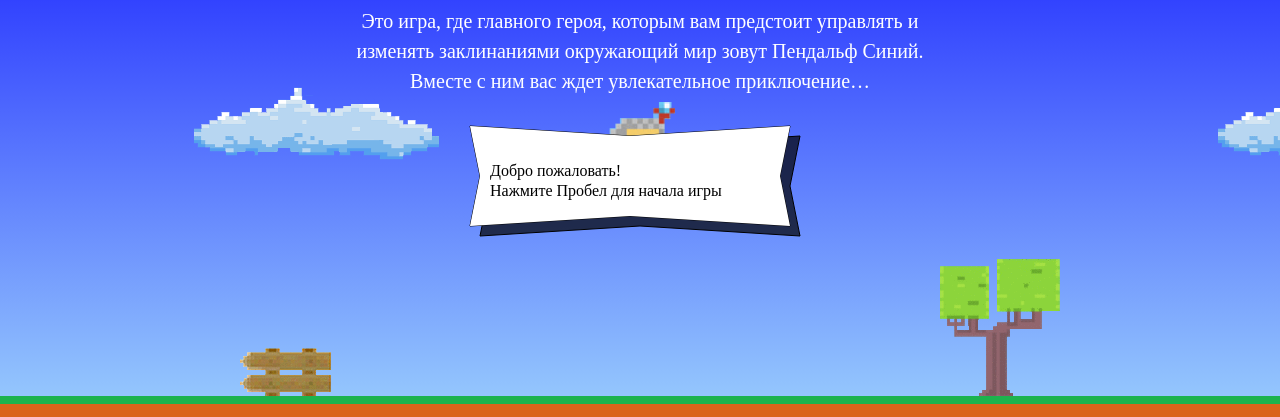
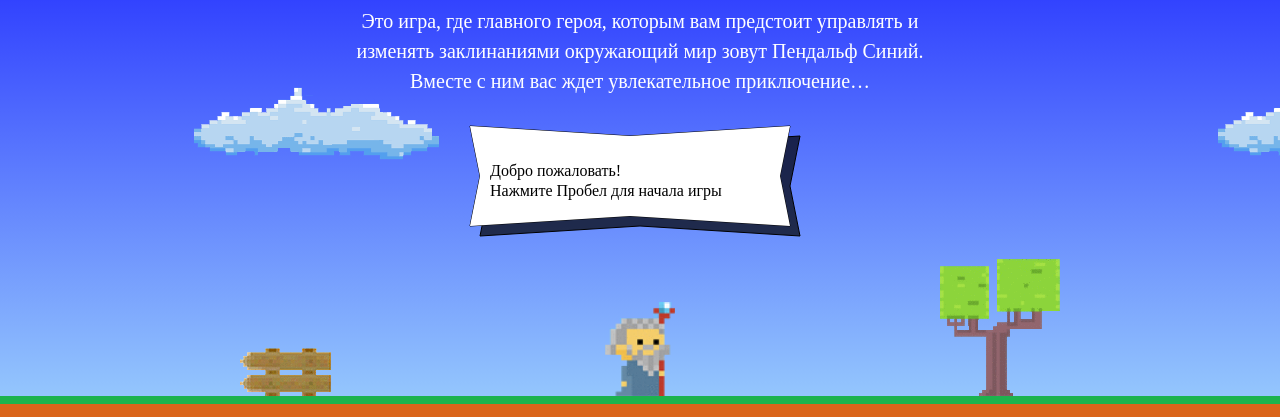
Before and after one commit to de-evg/834275-code-and-magick-17, a website: page index.html in a window 1280 px wide. Shown: the part 203-620 px from the top of the page. Drawn offline with Linux system fonts and the light colour scheme; a web font is replaced by a local one.

```diff
--- a/index.html
+++ b/index.html
@@ -194,9 +194,10 @@
     return width / 2 - wizardWidth / 2;
   }
   var getWizardY = function(height) {
-    return height * 1 / 3 - getWizardHeight(wizardWidth);
+    return height * 3 / 3 - getWizardHeight(wizardWidth);
   }
 </script>
+<script src="js/stat.js"></script>
 <script src="js/game.js"></script>
 </body>
 </html>
```
Also changed, not shown: 1 other file.
